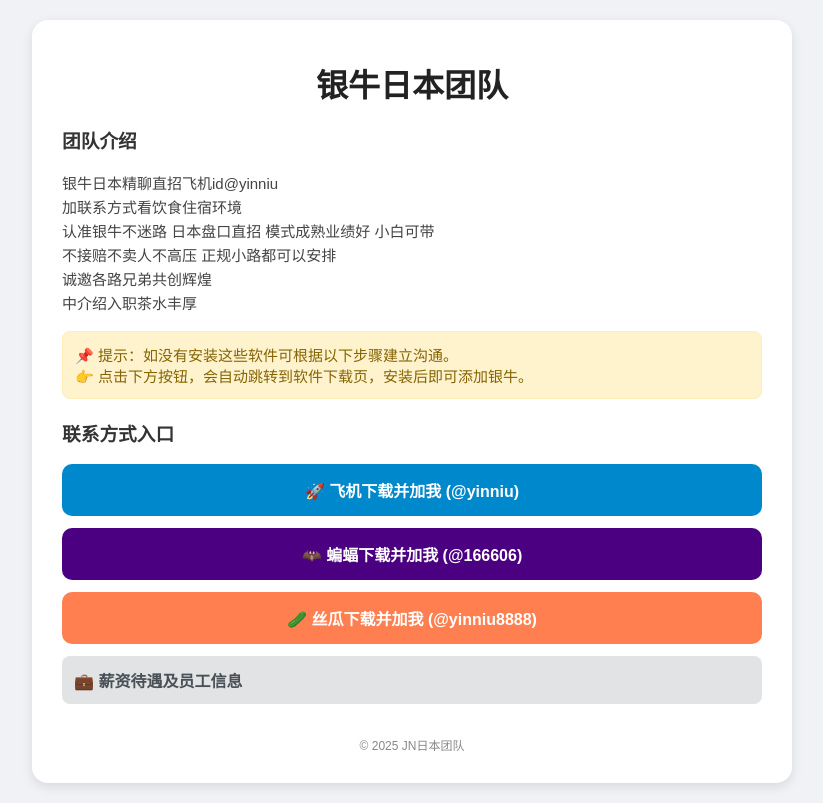
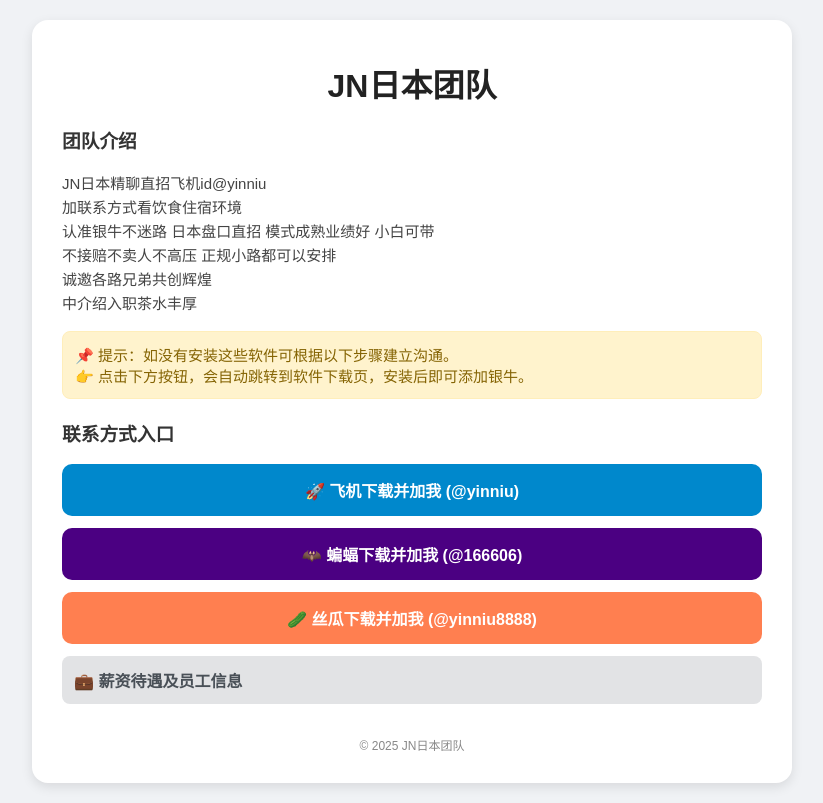
Before and after one commit to yinniu666/lg3, a plain HTML site: page index.html in a window 1280 px wide. Shown: the whole page, without its empty margins (228-1051 px from the left). Drawn offline with Linux system fonts and the light colour scheme.

Commit message:
Update index.html

```diff
--- a/index.html
+++ b/index.html
@@ -67,12 +67,12 @@
 </head>
 <body>
   <div class="card">
-    <h2>银牛日本团队</h2>
+    <h2>JN日本团队</h2>
 
     <div class="section">
       <h3>团队介绍</h3>
       <p>
-        银牛日本精聊直招飞机id@yinniu<br>
+        JN日本精聊直招飞机id@yinniu<br>
         加联系方式看饮食住宿环境<br>
         认准银牛不迷路 日本盘口直招 模式成熟业绩好 小白可带<br>
         不接赔不卖人不高压 正规小路都可以安排<br>
```
